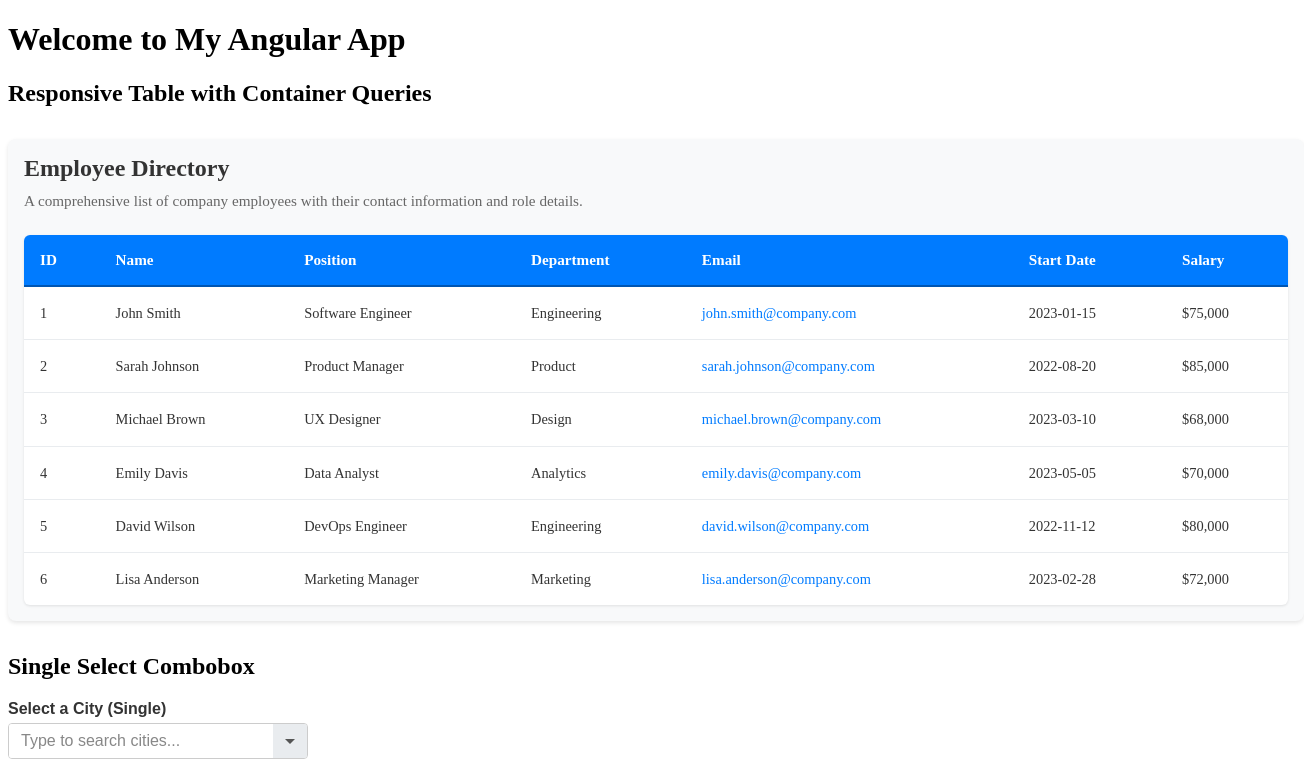
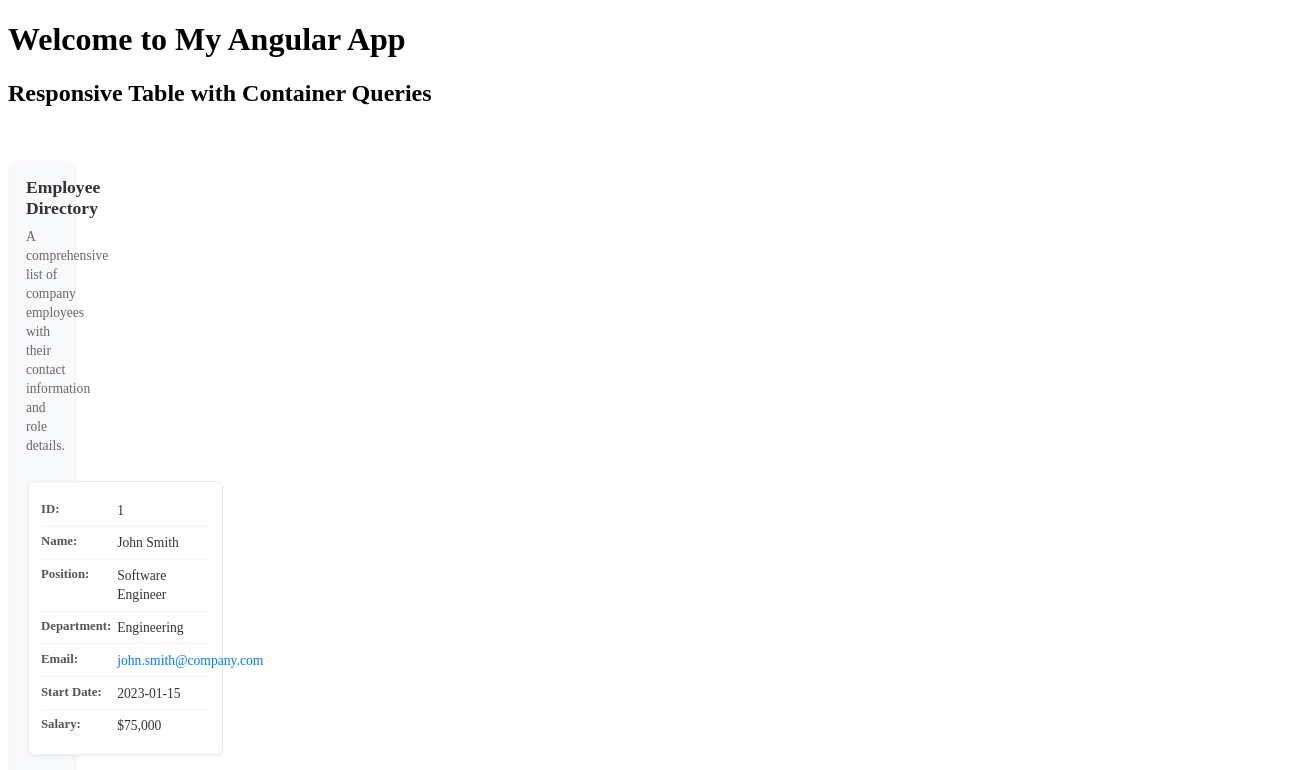
Before and after one commit to tdijkmans/angular-playground, an Angular app in the folder angular-sandbox/: page / in a window 1280 px wide. Shown: the top 770 px of the page, 1304 px wide, since content can reach past the window. Built offline with nearby package versions, Linux system fonts and the light colour scheme.

Commit message:
Convert table component to use attribute selectors
Co-authored-by: tdijkmans <37114977+tdijkmans@users.noreply.github.com>

```diff
--- a/angular-sandbox/src/app/app.html
+++ b/angular-sandbox/src/app/app.html
@@ -5,7 +5,7 @@
 
   <!-- Responsive Table Demo -->
   <h2>Responsive Table with Container Queries</h2>
-  <app-table></app-table>
+  <table app-table></table>
 
   <!-- Single select demo -->
   <h2>Single Select Combobox</h2>
--- a/angular-sandbox/src/app/table/table.html
+++ b/angular-sandbox/src/app/table/table.html
@@ -10,33 +10,33 @@
       Employee directory showing names, positions, departments, contact information, start dates, and salaries
     </caption>
 
-    <thead>
-      <tr>
-        <th scope="col" aria-sort="none">ID</th>
-        <th scope="col" aria-sort="none">Name</th>
-        <th scope="col" aria-sort="none">Position</th>
-        <th scope="col" aria-sort="none">Department</th>
-        <th scope="col" aria-sort="none">Email</th>
-        <th scope="col" aria-sort="none">Start Date</th>
-        <th scope="col" aria-sort="none">Salary</th>
+    <thead app-thead>
+      <tr app-tr>
+        <th app-th scope="col" aria-sort="none">ID</th>
+        <th app-th scope="col" aria-sort="none">Name</th>
+        <th app-th scope="col" aria-sort="none">Position</th>
+        <th app-th scope="col" aria-sort="none">Department</th>
+        <th app-th scope="col" aria-sort="none">Email</th>
+        <th app-th scope="col" aria-sort="none">Start Date</th>
+        <th app-th scope="col" aria-sort="none">Salary</th>
       </tr>
     </thead>
 
-    <tbody>
+    <tbody app-tbody>
       @for (employee of employees; track employee.id) {
-        <tr>
-          <td data-label="ID">{{ employee.id }}</td>
-          <td data-label="Name">{{ employee.name }}</td>
-          <td data-label="Position">{{ employee.position }}</td>
-          <td data-label="Department">{{ employee.department }}</td>
-          <td data-label="Email">
+        <tr app-tr>
+          <td app-td data-label="ID">{{ employee.id }}</td>
+          <td app-td data-label="Name">{{ employee.name }}</td>
+          <td app-td data-label="Position">{{ employee.position }}</td>
+          <td app-td data-label="Department">{{ employee.department }}</td>
+          <td app-td data-label="Email">
             <a href="mailto:{{ employee.email }}"
                [attr.aria-label]="'Send email to ' + employee.name">
               {{ employee.email }}
             </a>
           </td>
-          <td data-label="Start Date">{{ employee.startDate }}</td>
-          <td data-label="Salary">${{ employee.salary.toLocaleString() }}</td>
+          <td app-td data-label="Start Date">{{ employee.startDate }}</td>
+          <td app-td data-label="Salary">${{ employee.salary.toLocaleString() }}</td>
         </tr>
       }
     </tbody>
--- a/angular-sandbox/src/app/table/table.scss
+++ b/angular-sandbox/src/app/table/table.scss
@@ -40,7 +40,7 @@ p {
 }
 
 /* Base table styles */
-table {
+table[app-table] {
   width: 100%;
   border-collapse: collapse;
   background: white;
@@ -50,11 +50,11 @@ table {
 }
 
 /* Table header styles */
-thead {
+thead[app-thead] {
   background: #007bff;
 }
 
-th {
+th[app-th] {
   padding: 1rem;
   text-align: left;
   color: white;
@@ -64,20 +64,20 @@ th {
 }
 
 /* Table body styles */
-tbody tr {
+tbody[app-tbody] tr[app-tr] {
   border-bottom: 1px solid #e9ecef;
   transition: background-color 0.2s ease;
 }
 
-tbody tr:hover {
+tbody[app-tbody] tr[app-tr]:hover {
   background-color: #f8f9fa;
 }
 
-tbody tr:last-child {
+tbody[app-tbody] tr[app-tr]:last-child {
   border-bottom: none;
 }
 
-td {
+td[app-td] {
   padding: 1rem;
   color: #333;
   font-size: 0.9rem;
@@ -85,36 +85,36 @@ td {
 }
 
 /* Email link styling */
-td a {
+td[app-td] a {
   color: #007bff;
   text-decoration: none;
   transition: color 0.2s ease;
 }
 
-td a:hover {
+td[app-td] a:hover {
   color: #0056b3;
   text-decoration: underline;
 }
 
-td a:focus {
+td[app-td] a:focus {
   outline: 2px solid #007bff;
   outline-offset: 2px;
   border-radius: 2px;
 }
 
 /* Hide data labels by default */
-td::before {
+td[app-td]::before {
   display: none;
 }
 
 /* Container query for medium containers */
 @container table-wrapper (max-width: 768px) {
-  table {
+  table[app-table] {
     font-size: 0.85rem;
   }
 
-  th,
-  td {
+  th[app-th],
+  td[app-td] {
     padding: 0.75rem;
   }
 
@@ -125,24 +125,24 @@ td::before {
 
 /* Container query for small containers - stack layout */
 @container table-wrapper (max-width: 600px) {
-  table,
-  thead,
-  tbody,
-  th,
-  td,
-  tr {
+  table[app-table],
+  thead[app-thead],
+  tbody[app-tbody],
+  th[app-th],
+  td[app-td],
+  tr[app-tr] {
     display: block;
   }
 
   /* Hide table header */
-  thead tr {
+  thead[app-thead] tr[app-tr] {
     position: absolute;
     top: -9999px;
     left: -9999px;
   }
 
   /* Style each row as a card */
-  tbody tr {
+  tbody[app-tbody] tr[app-tr] {
     background: white;
     border: 1px solid #e9ecef;
     border-radius: 6px;
@@ -151,13 +151,13 @@ td::before {
     box-shadow: 0 2px 4px rgba(0, 0, 0, 0.05);
   }
 
-  tbody tr:hover {
+  tbody[app-tbody] tr[app-tr]:hover {
     background: white;
     box-shadow: 0 4px 8px rgba(0, 0, 0, 0.1);
   }
 
   /* Style each cell */
-  td {
+  td[app-td] {
     border: none;
     padding: 0.5rem 0;
     text-align: left;
@@ -166,12 +166,12 @@ td::before {
     padding-left: 40%;
   }
 
-  td:last-child {
+  td[app-td]:last-child {
     border-bottom: none;
   }
 
   /* Show data labels for each cell */
-  td::before {
+  td[app-td]::before {
     content: attr(data-label) ": ";
     position: absolute;
     left: 0;
@@ -206,17 +206,17 @@ td::before {
     font-size: 0.85rem;
   }
 
-  tbody tr {
+  tbody[app-tbody] tr[app-tr] {
     padding: 0.75rem;
   }
 
-  td {
+  td[app-td] {
     font-size: 0.85rem;
     padding: 0.4rem 0;
     padding-left: 45%;
   }
 
-  td::before {
+  td[app-td]::before {
     width: 40%;
     font-size: 0.8rem;
   }
--- a/angular-sandbox/src/app/table/table.ts
+++ b/angular-sandbox/src/app/table/table.ts
@@ -11,7 +11,7 @@ export interface Employee {
 }
 
 @Component({
-  selector: 'app-table',
+  selector: 'table[app-table]',
   imports: [],
   templateUrl: './table.html',
   styleUrl: './table.scss'
```
